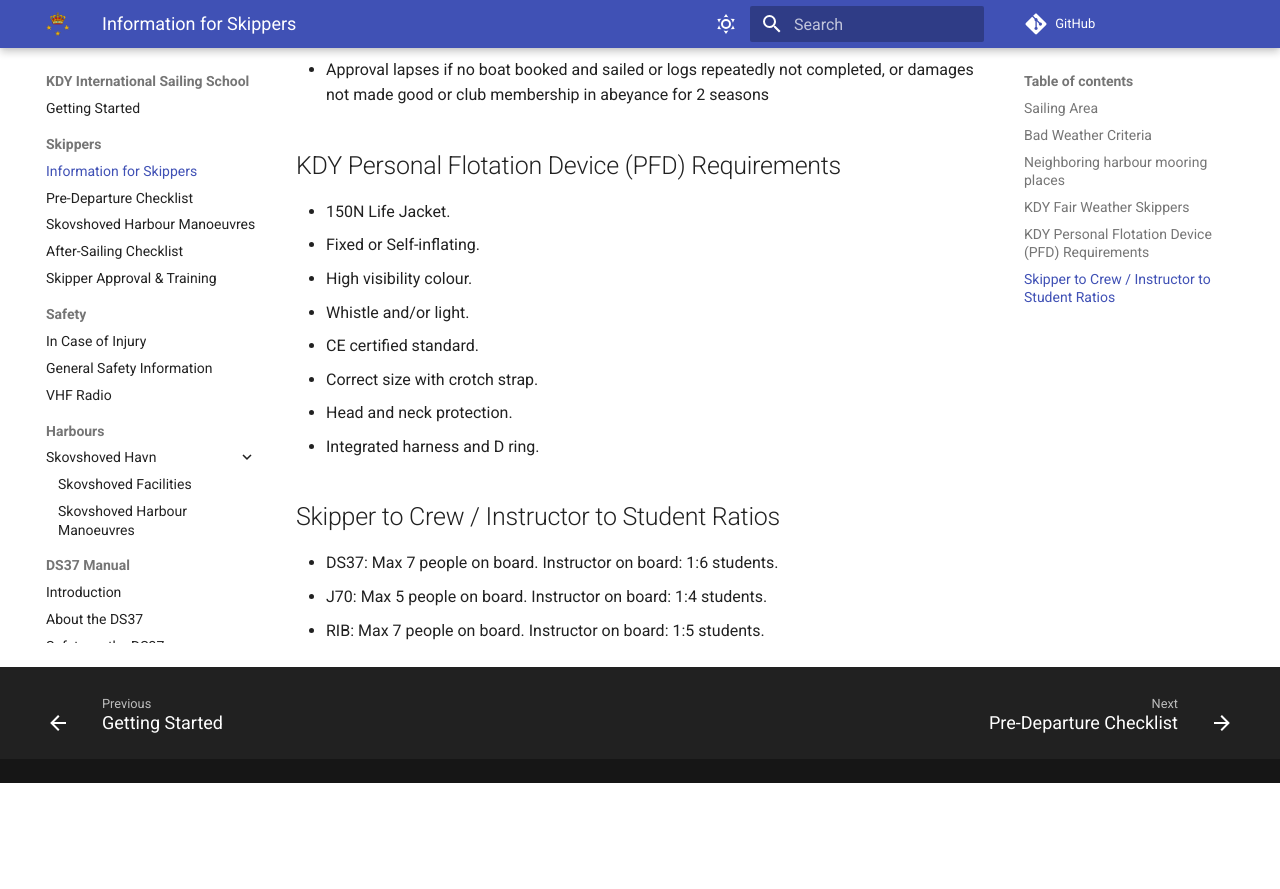
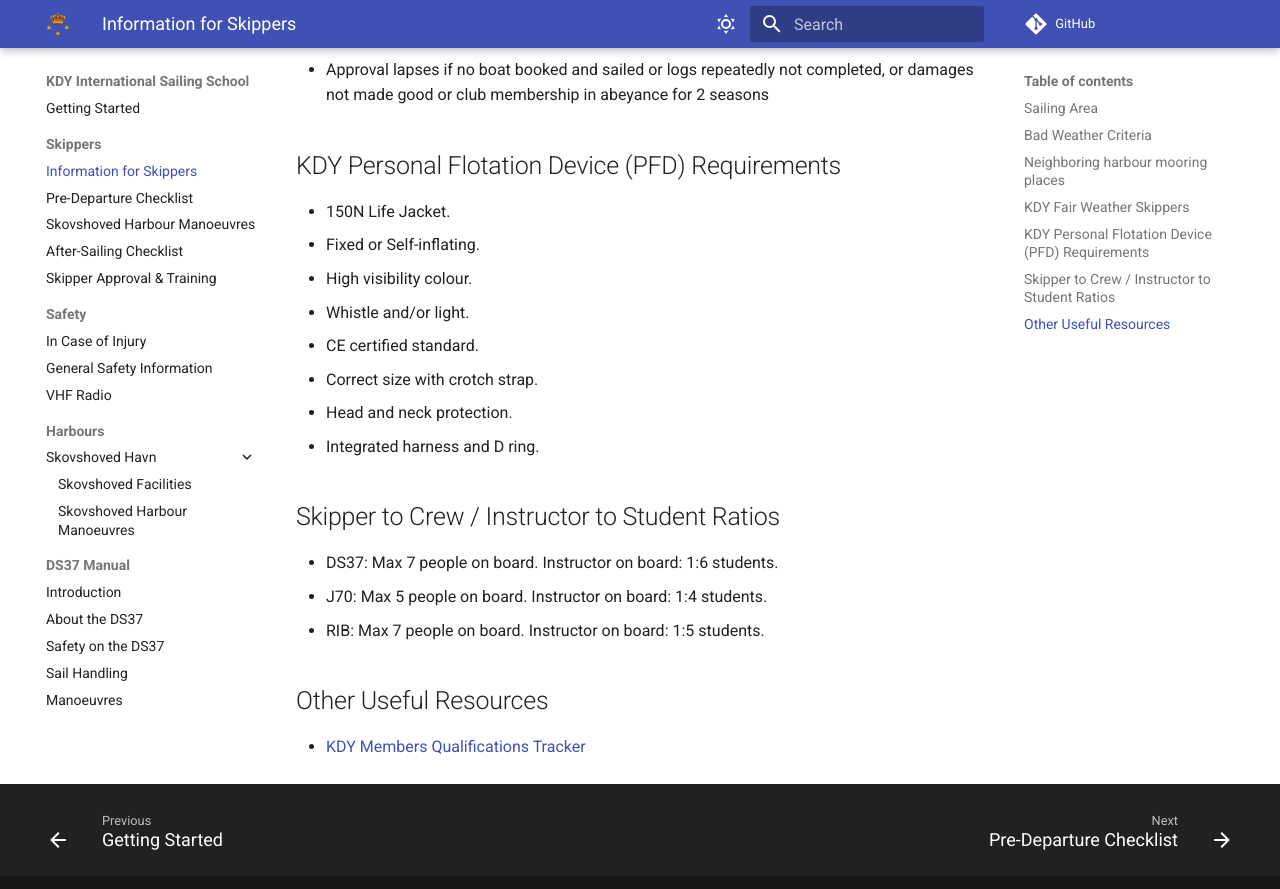
Before and after one commit to x123/kdy-iss, an MkDocs documentation site: the page built from docs/skipper-info.md, in a window 1280 px wide and 900 px high, scrolled down 2024 px. Shown: the top 889 px of the window. Built offline with MkDocs 1.6.1 and Material for MkDocs 9.7.7, drawn with Linux system fonts in a browser that asks for light colours; comment, search, counter and statistics services are not loaded; before the commit the page ends 2807 px from its top, so only the background shows below that.

Commit message:
add link to qual tracker

```diff
--- a/docs/skipper-info.md
+++ b/docs/skipper-info.md
@@ -66,3 +66,7 @@
 - DS37: Max 7 people on board. Instructor on board: 1:6 students.
 - J70: Max 5 people on board. Instructor on board: 1:4 students.
 - RIB: Max 7 people on board. Instructor on board: 1:5 students.
+
+# Other Useful Resources
+
+- [KDY Members Qualifications Tracker](https://docs.google.com/spreadsheets/d/17pDFEG8OWpahGrrO1-iRIhAl2Qy5CTbbLioWB33Nfzg/edit?usp=sharing)
```
